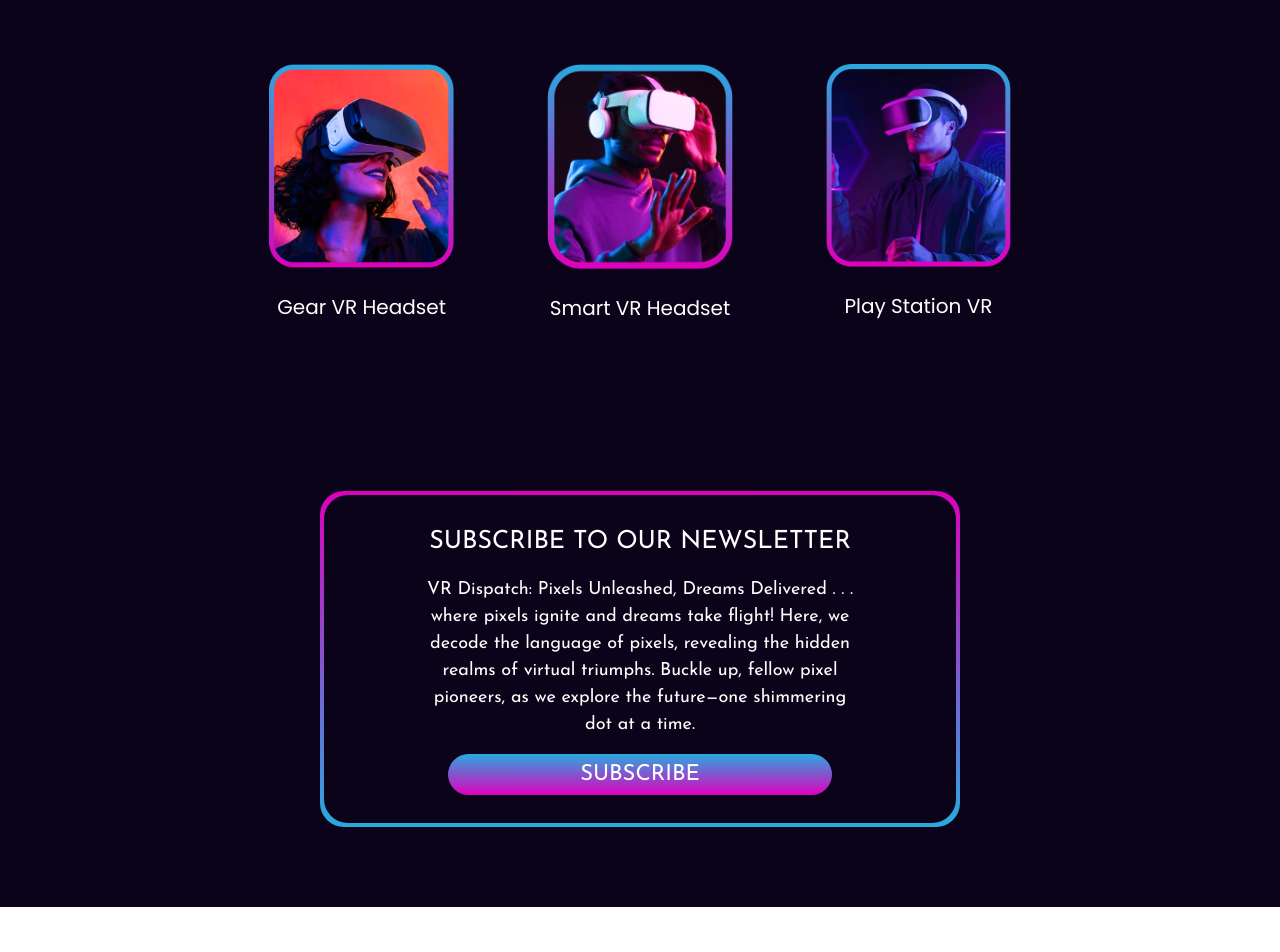
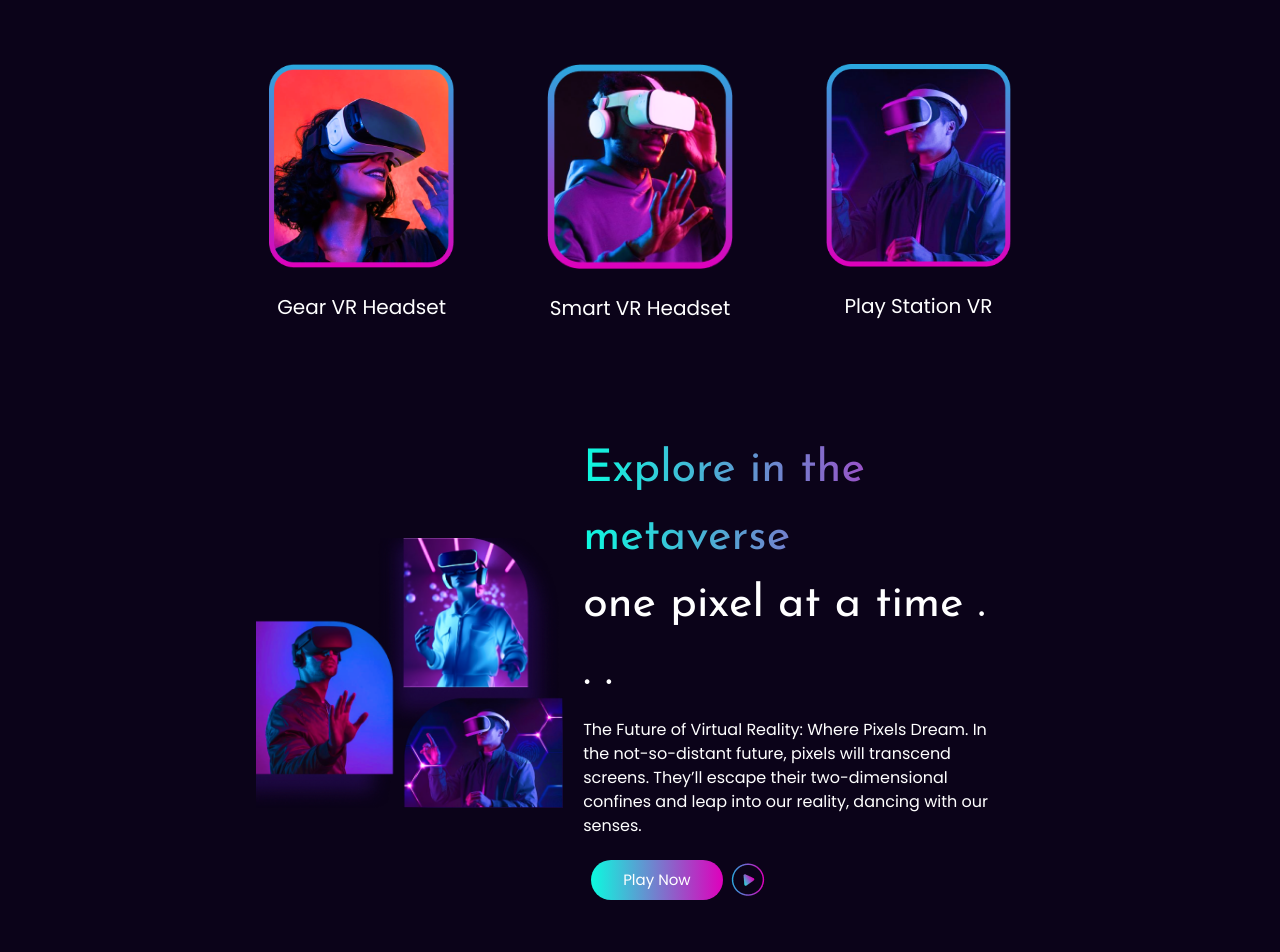
Before and after one commit to arunkrish11/next-gen, a Next.js app: page / in a window 1280 px wide. Shown: the top 952 px of the page. Before the commit the page ends 907 px from the top, so only its background shows below. Built offline with nearby package versions, Linux system fonts and the light colour scheme.

Commit message:
product row added

```diff
--- a/src/app/page.tsx
+++ b/src/app/page.tsx
@@ -1,4 +1,5 @@
 import ImageRow from "@/elements/ImageRow";
+import RightImageText from "@/elements/RightImageText";
 import Subscribe from "@/elements/Subscribe";
 import React from "react";
 
@@ -6,6 +7,7 @@
   return (
     <div className="overflow-x-hidden">
       <ImageRow />
+      <RightImageText />
       <Subscribe />
     </div>
   );
--- /dev/null
+++ b/src/components/Description.tsx
@@ -0,0 +1,33 @@
+import React from "react";
+
+function Description({ product }: { product: any }) {
+  return (
+    <div className="flex flex-col justify-between w-screen md:w-[60%] h-fit px-5">
+      <div className="flex flex-col h-fit">
+        <h1 className="flex josefin-sans text-[40px] md:text-[45px] items-center text-transparent bg-clip-text bg-gradient-to-r from-[#0CFADF] to-[#DF00BC] text-clip">
+          {product.headOne}
+        </h1>
+        <h1 className="flex josefin-sans text-[40px] md:text-[45px] items-center text-white">
+          {product.headTwo}
+        </h1>
+      </div>
+      <div className="flex my-3">
+        <p className="poppins-regular text-[100%] text-white">{product.para}</p>
+      </div>
+      <div className="flex flex-row items-center self-start">
+        <div className="flex bg-gradient-to-r from-[#0CFADF] to-[#DF00BC] mx-2 my-[5%] rounded-3xl p-[5%] px-8">
+          <button className="text-white poppins-regular text-[15px] ">
+            Play Now
+          </button>
+        </div>
+        <div className="flex rounded-full w-fit h-fit">
+          <button>
+            <img src="/play.webp" alt="play" />
+          </button>
+        </div>
+      </div>
+    </div>
+  );
+}
+
+export default Description;
--- /dev/null
+++ b/src/elements/RightImageText.tsx
@@ -0,0 +1,21 @@
+import Description from "@/components/Description";
+import React from "react";
+
+function RightImageText() {
+  return (
+    <div className="flex flex-col md:flex-row w-screen h-fit items-center md:px-[20%] p-[2%] bg-[#0B0319]">
+      <div className="flex w-screen md:w-[40%] h-fit py-10 md:py-0 justify-center items-center text-white">
+        <img src="/three-img.webp" alt="meta verse" />
+      </div>
+      <Description
+        product={{
+          headOne: "Explore in the metaverse",
+          headTwo: "one pixel at a time . . .",
+          para: "The Future of Virtual Reality: Where Pixels Dream. In the not-so-distant future, pixels will transcend screens. They’ll escape their two-dimensional confines and leap into our reality, dancing with our senses.",
+        }}
+      />
+    </div>
+  );
+}
+
+export default RightImageText;
```
Also changed, not shown: public/play.webp (added), public/three-img.webp (added).
